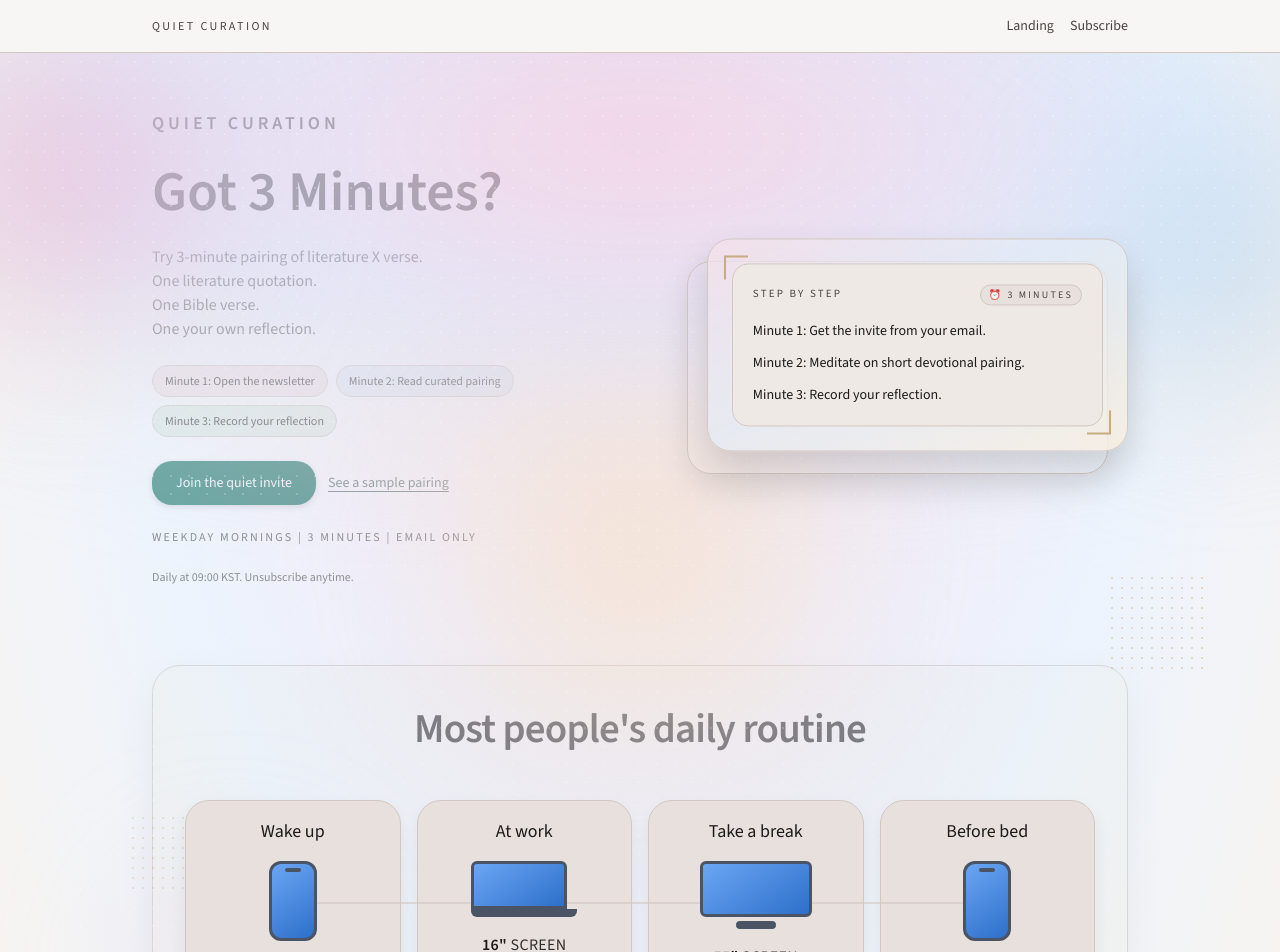
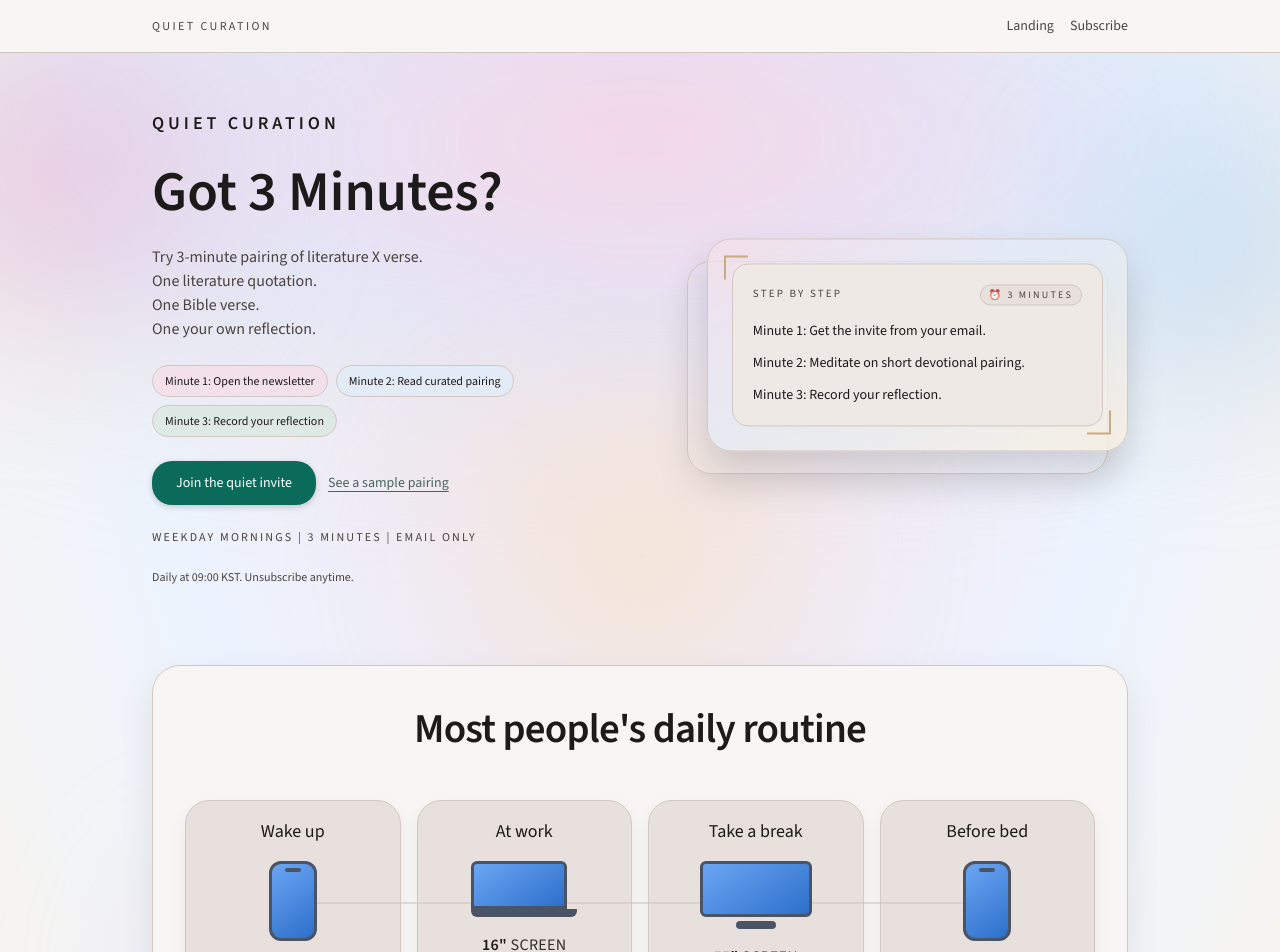
Before and after one commit to joanna911013/quiet-curation-web, a Next.js app: page /landing in a window 1280 px wide. Shown: the top 952 px of the page. Built offline with nearby package versions, Linux system fonts and the light colour scheme.

Commit message:
Remove dotted overlays and ensure landing content stays in front

```diff
--- a/app/(marketing)/landing/page.tsx
+++ b/app/(marketing)/landing/page.tsx
@@ -30,7 +30,7 @@ const samplePairing = {
 
 export default function LandingPage() {
   return (
-    <main className="relative overflow-hidden bg-[linear-gradient(180deg,#fdf9ff_0%,#f7fbff_40%,#fbf8f2_100%)]">
+    <main className="relative isolate overflow-hidden bg-[linear-gradient(180deg,#fdf9ff_0%,#f7fbff_40%,#fbf8f2_100%)]">
       <MarketingViewEvent event="lp_view" />
       <div className="pointer-events-none absolute inset-0 bg-[radial-gradient(110%_74%_at_50%_-6%,rgba(245,196,218,0.54),rgba(219,236,252,0.46)_40%,rgba(248,231,198,0.3)_62%,rgba(255,255,255,0)_78%)]" />
       <div className="pointer-events-none absolute inset-x-[-20%] top-[-220px] h-[620px] bg-[radial-gradient(ellipse_at_center,rgba(247,202,223,0.52),rgba(203,228,252,0.42)_44%,rgba(248,230,193,0.22)_68%,rgba(255,255,255,0)_80%)] blur-3xl" />
@@ -38,12 +38,8 @@ export default function LandingPage() {
       <div className="pointer-events-none absolute right-[-130px] top-[20px] h-[380px] w-[380px] rounded-full bg-[radial-gradient(circle_at_center,_rgba(186,214,239,0.66),_rgba(186,214,239,0)_72%)] blur-3xl animate-[float_18s_ease-in-out_infinite]" />
       <div className="pointer-events-none absolute left-1/2 top-[340px] h-[340px] w-[620px] -translate-x-1/2 rounded-full bg-[radial-gradient(circle_at_center,_rgba(248,224,188,0.62),_rgba(248,224,188,0)_72%)] blur-3xl animate-[float_20s_ease-in-out_infinite]" />
       <div className="pointer-events-none absolute left-[8%] top-[780px] h-[260px] w-[260px] rounded-full bg-[radial-gradient(circle_at_center,_rgba(230,206,244,0.46),_rgba(230,206,244,0)_72%)] blur-3xl" />
-      <div className="pointer-events-none absolute inset-0 opacity-45 [background-image:radial-gradient(rgba(255,255,255,0.92)_0.75px,transparent_0.75px)] [background-size:18px_18px] [mask-image:linear-gradient(to_bottom,rgba(0,0,0,0.58),transparent_85%)]" />
-      <div className="pointer-events-none absolute right-[6%] top-[520px] h-24 w-24 bg-[radial-gradient(rgba(198,160,102,0.58)_1.2px,transparent_1.2px)] [background-size:10px_10px] opacity-55" />
-      <div className="pointer-events-none absolute left-[10%] top-[760px] h-20 w-20 bg-[radial-gradient(rgba(198,160,102,0.5)_1.2px,transparent_1.2px)] [background-size:10px_10px] opacity-45" />
-      <div className="pointer-events-none absolute right-[12%] top-[260px] h-16 w-16 bg-[radial-gradient(rgba(198,160,102,0.44)_1.1px,transparent_1.1px)] [background-size:10px_10px] opacity-40" />
 
-      <div className="mx-auto flex w-full max-w-5xl flex-col gap-20 px-6 pb-20 pt-8 sm:pt-12 lg:pt-14">
+      <div className="relative z-10 mx-auto flex w-full max-w-5xl flex-col gap-20 px-6 pb-20 pt-8 sm:pt-12 lg:pt-14">
         <section className="grid gap-8 sm:gap-10 lg:grid-cols-[1.1fr_0.9fr] lg:items-center">
           <div className="space-y-5 sm:space-y-6">
             <p className="text-base font-semibold uppercase tracking-[0.22em] text-[var(--md-sys-color-on-surface)] sm:text-lg">
@@ -105,7 +101,6 @@ export default function LandingPage() {
             <div className="relative overflow-hidden rounded-3xl border border-[color:var(--md-sys-color-outline)] bg-[linear-gradient(150deg,rgba(244,224,232,0.72),rgba(226,236,247,0.65)_45%,rgba(247,238,224,0.85))] p-6 shadow-[0_18px_36px_rgba(0,0,0,0.14)] animate-[float_8s_ease-in-out_infinite]">
               <div className="pointer-events-none absolute left-4 top-4 h-6 w-6 border-l-2 border-t-2 border-[rgba(186,151,95,0.75)]" />
               <div className="pointer-events-none absolute bottom-4 right-4 h-6 w-6 border-b-2 border-r-2 border-[rgba(186,151,95,0.75)]" />
-              <div className="pointer-events-none absolute right-8 top-8 h-10 w-10 bg-[radial-gradient(rgba(198,160,102,0.55)_1.2px,transparent_1.2px)] [background-size:10px_10px] opacity-55" />
               <div className="relative rounded-2xl border border-[color:var(--md-sys-color-outline)] bg-[var(--md-sys-color-surface-container)] p-5">
                 <div className="flex items-center justify-between text-[11px] uppercase tracking-[0.2em] text-[var(--md-sys-color-on-surface-variant)]">
                   <span>Step by step</span>
@@ -266,7 +261,6 @@ export default function LandingPage() {
           <div className="relative overflow-hidden rounded-3xl border border-[color:var(--md-sys-color-outline)] bg-[linear-gradient(160deg,rgba(247,238,224,0.72),rgba(226,236,247,0.6))] p-6">
             <div className="pointer-events-none absolute left-4 top-4 h-6 w-6 border-l-2 border-t-2 border-[rgba(186,151,95,0.75)]" />
             <div className="pointer-events-none absolute bottom-4 right-4 h-6 w-6 border-b-2 border-r-2 border-[rgba(186,151,95,0.75)]" />
-            <div className="pointer-events-none absolute right-10 top-10 h-10 w-10 bg-[radial-gradient(rgba(198,160,102,0.55)_1.2px,transparent_1.2px)] [background-size:10px_10px] opacity-55" />
             <div className="flex flex-wrap items-center gap-2 text-[11px] uppercase tracking-[0.2em] text-[var(--md-sys-color-on-surface-variant)]">
               <span>Sample</span>
             </div>
```
